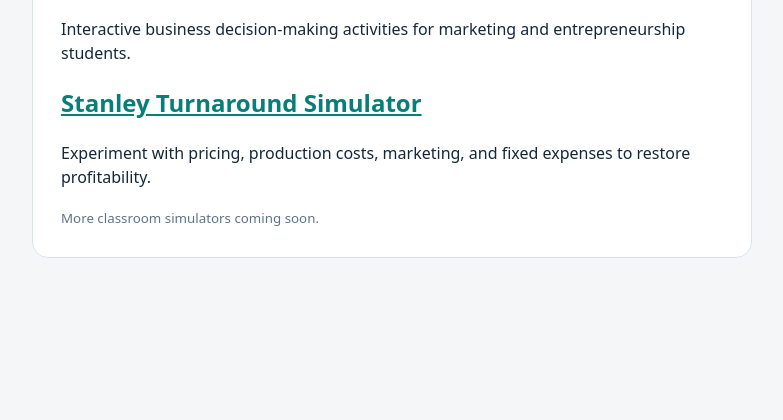
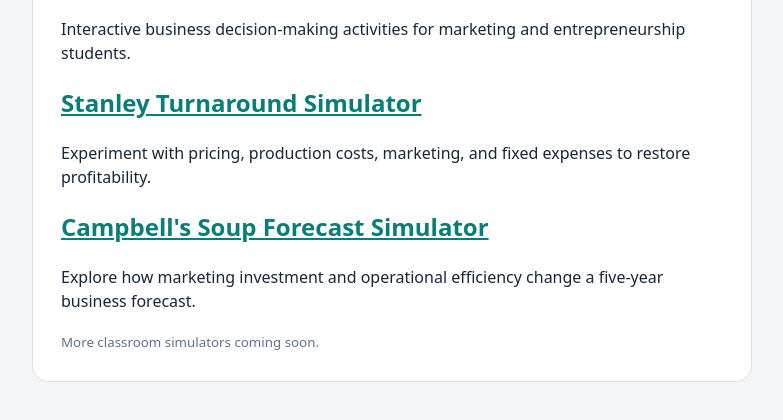
Before and after one commit to nealfreeland/business-simulators, a plain HTML site: page index.html in a window 1280 px wide. Shown: the part 194-614 px from the top of the page, without its empty margins (248-1031 px from the left). Drawn offline with Linux system fonts and the light colour scheme.

Commit message:
Add Campbell's Soup simulator link to homepage

```diff
--- a/index.html
+++ b/index.html
@@ -1,2 +1,2 @@
 <!doctype html>
-<html lang="en"><head><meta charset="utf-8"><meta name="viewport" content="width=device-width,initial-scale=1"><title>Business Simulators</title><style>body{font:16px/1.5 system-ui,Arial,sans-serif;background:#f4f6f8;color:#15283a;margin:0}main{max-width:720px;margin:12vh auto;padding:30px}section{background:white;border:1px solid #dbe3ea;border-radius:16px;padding:28px}h1{margin-top:0}a{color:#087e78;font-weight:700}small{color:#607389}</style></head><body><main><section><h1>Business Simulators</h1><p>Interactive business decision-making activities for marketing and entrepreneurship students.</p><h2><a href="./stanley/">Stanley Turnaround Simulator</a></h2><p>Experiment with pricing, production costs, marketing, and fixed expenses to restore profitability.</p><small>More classroom simulators coming soon.</small></section></main></body></html>
+<html lang="en"><head><meta charset="utf-8"><meta name="viewport" content="width=device-width,initial-scale=1"><title>Business Simulators</title><style>body{font:16px/1.5 system-ui,Arial,sans-serif;background:#f4f6f8;color:#15283a;margin:0}main{max-width:720px;margin:12vh auto;padding:30px}section{background:white;border:1px solid #dbe3ea;border-radius:16px;padding:28px}h1{margin-top:0}a{color:#087e78;font-weight:700}small{color:#607389}</style></head><body><main><section><h1>Business Simulators</h1><p>Interactive business decision-making activities for marketing and entrepreneurship students.</p><h2><a href="./stanley/">Stanley Turnaround Simulator</a></h2><p>Experiment with pricing, production costs, marketing, and fixed expenses to restore profitability.</p><h2><a href="./campbells/">Campbell's Soup Forecast Simulator</a></h2><p>Explore how marketing investment and operational efficiency change a five-year business forecast.</p><small>More classroom simulators coming soon.</small></section></main></body></html>
```
